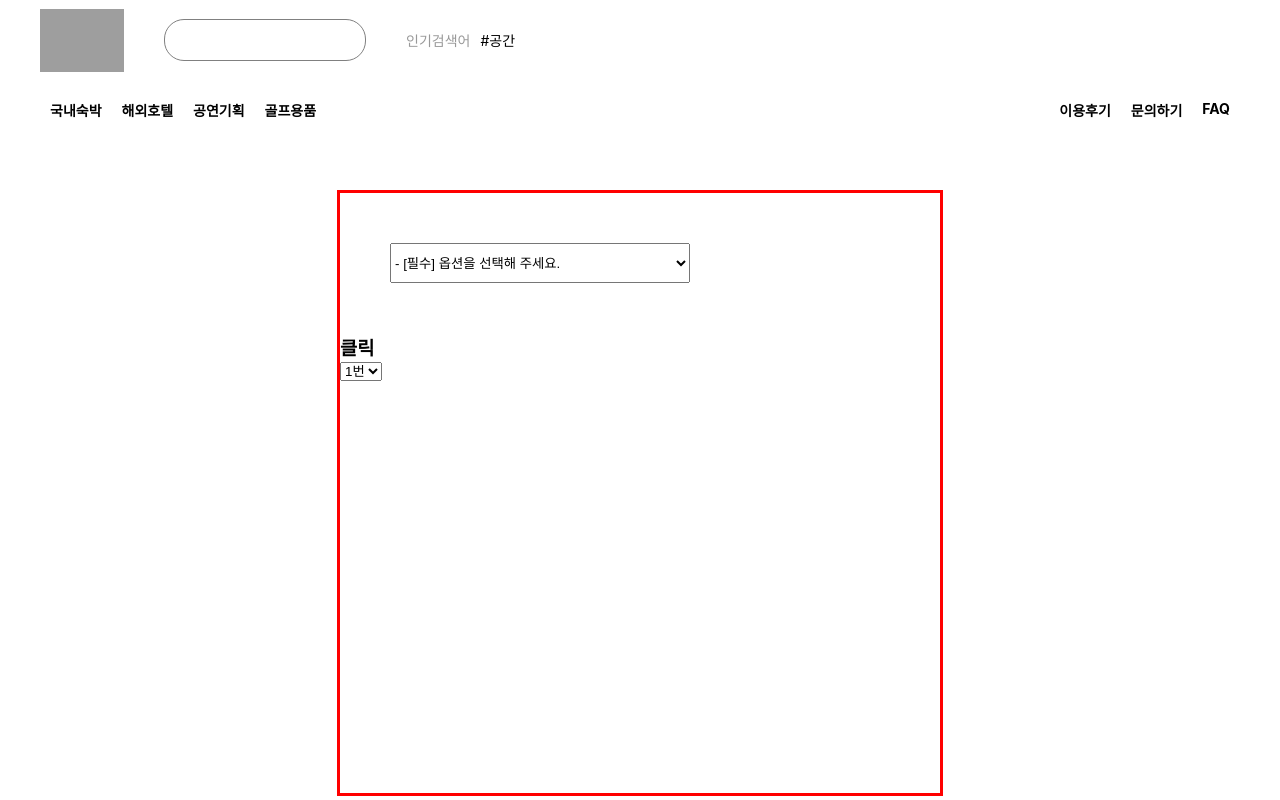
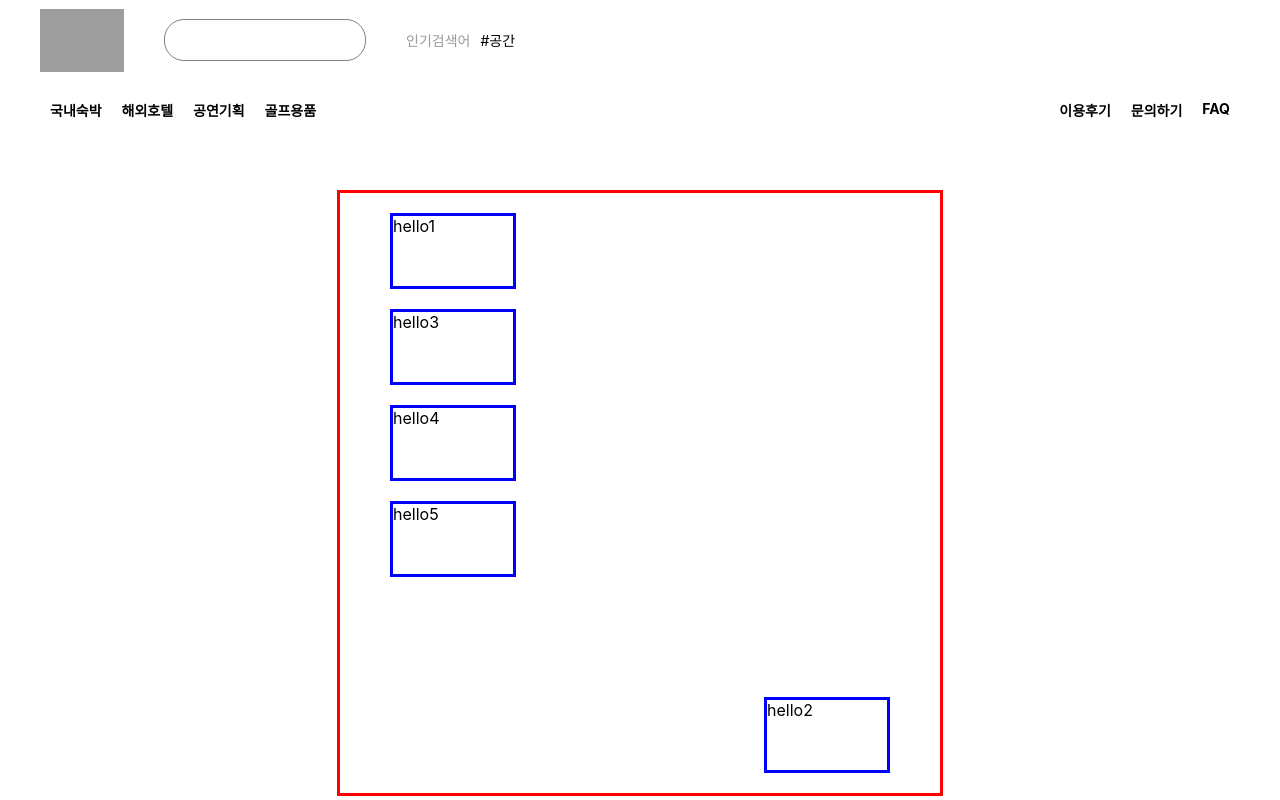
Before and after one commit to bilvin-luinel/hello-world, a React (Create React App) app: page /login in a window 1280 px wide. Built offline with nearby package versions, Linux system fonts and the light colour scheme; grey boxes are pictures that could not be loaded.

Commit message:
20241213-PM0658

```diff
--- a/src/App.js
+++ b/src/App.js
@@ -19,7 +19,6 @@ function App() {
           <Route path='product' element={<Product />} />
           <Route path='product-detail' element={<ProductDetail />} />
         </Route>
-
       </Routes>
     </div>
   );
--- a/src/page/Home/Home.jsx
+++ b/src/page/Home/Home.jsx
@@ -1,4 +1,4 @@
-import React, { useState } from 'react'
+import React, { useEffect, useState } from 'react'
 import ss from './Home.module.css'
 
 const Home = () => {
@@ -9,6 +9,10 @@ const Home = () => {
     { location: '아시아태평양', title: '포시즌스', url: 'https://gorgo.kr/images/main-promotion-bn2.jpg' },
     { location: '중화권', title: '포시즌스', url: 'https://gorgo.kr/images/main-promotion-bn2.jpg' },
     { location: '베트남', title: '포시즌스', url: 'https://gorgo.kr/images/main-promotion-bn2.jpg' }]
+
+    useEffect(()=>{
+        console.log('tab : ' , tab)
+    },[tab])
 
 
 
--- a/src/page/Login/Login.jsx
+++ b/src/page/Login/Login.jsx
@@ -26,7 +26,7 @@ const Login = () => {
 
 
     return (
-        <div className={ss.wrap}>
+        <div className={ss.wrap} style={{ position: 'relative' }}>
             {/* <h1>{array2[0]}</h1>
             <h1>{array2[1]}</h1>
             <h1>{array2[2]}</h1>
@@ -35,22 +35,21 @@ const Login = () => {
             <h1>{array2[5]}</h1>
             <h1>{array2[6]}</h1> */}
 
-            <select className={ss.select_wrap} onChange={(e) => setColor(e.target.value)}>
-                <option value={''}>- [필수] 옵션을 선택해 주세요.</option>
-                <option value={'white'}>화이트</option>
-                <option value={'yellow'}>옐로우</option>
-                <option value={'orange'}>오렌지</option>
-            </select>
-
-
-            <h3 onClick={() => alert(color)}>클릭</h3>
-
-
-            <select>
-                <option>1번</option>
-                <option>2번</option>
-                <option>3번</option>
-            </select>
+            <div style={{ border: '3px solid blue', width: '120px', height: '70px', margin: '20px 50px' }}>
+                hello1
+            </div>
+            <div style={{ border: '3px solid blue', width: '120px', height: '70px', margin: '20px 50px', position: 'absolute', bottom: '0px', right: '0px' }}>
+                hello2
+            </div>
+            <div style={{ border: '3px solid blue', width: '120px', height: '70px', margin: '20px 50px' }}>
+                hello3
+            </div>
+            <div style={{ border: '3px solid blue', width: '120px', height: '70px', margin: '20px 50px' }}>
+                hello4
+            </div>
+            <div style={{ border: '3px solid blue', width: '120px', height: '70px', margin: '20px 50px' }}>
+                hello5
+            </div>
         </div>
 
     )
--- a/src/page/ProductDetail/ProductDetail.jsx
+++ b/src/page/ProductDetail/ProductDetail.jsx
@@ -1,4 +1,4 @@
-import React, { useState } from 'react'
+import React, { useEffect, useState } from 'react'
 import ss from './ProductDetail.module.css'
 import { useSearchParams } from 'react-router-dom'
 
@@ -8,6 +8,11 @@ const ProductDetail = () => {
     const product_id = searchParam.get('product_no')
     const test_value = searchParam.get('test')
 
+    const [color, setColor] = useState('')
+    const [color2, setColor2] = useState('')
+
+
+
 
 
 
@@ -16,7 +21,9 @@ const ProductDetail = () => {
     return (
         <div className={ss.wrap}>
             <h1 style={{fontSize:'50px',textAlign:"center"}}>https://nver.com/blog ? id = '값' & id2 = '값'</h1>
-
+            <input type='text' value={color} onChange={(e)=>setColor(e.target.value)} style={{marginLeft:'500px'}} />
+            <input type='text' value={color2} onChange={(e)=>setColor2(e.target.value)} style={{marginLeft:'500px'}} />
+            <p style={{padding:'10px', border:'1px solid black', cursor:'pointer',width:'fit-content',marginLeft:'500px'}} onClick={()=>alert(`${color} ${color2}`)}>확인</p>
         </div>
     )
 }
```
